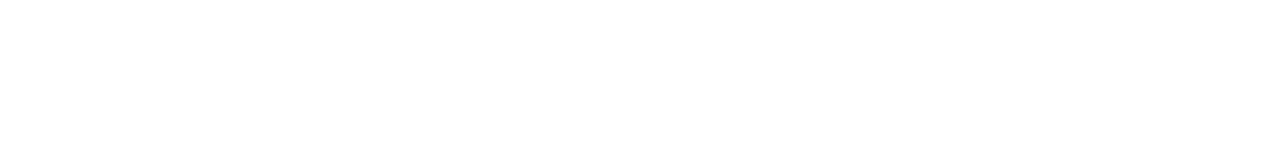
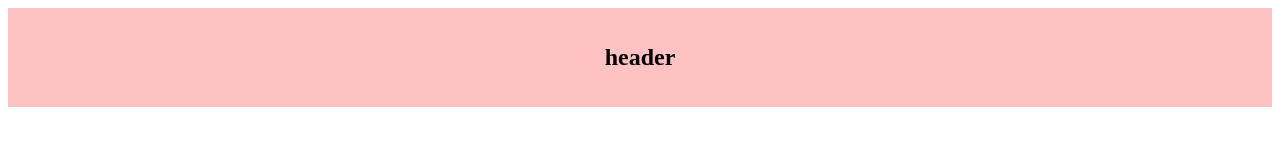
Before and after one commit to saeedd1994/firstJs, a plain HTML site: page index.html in a window 1280 px wide. Drawn offline with Linux system fonts and the light colour scheme.

Commit message:
header created

```diff
--- a/index.html
+++ b/index.html
@@ -10,7 +10,9 @@
 </head>
 
 <body>
-
+    <header id="header">
+        <h2>header</h2>
+    </header>
 </body>
 
 </html>
--- a/style.css
+++ b/style.css
@@ -0,0 +1,5 @@
+#header {
+    padding: 1em;
+    text-align: center;
+    background-color: rgb(255, 194, 194);
+}
```
